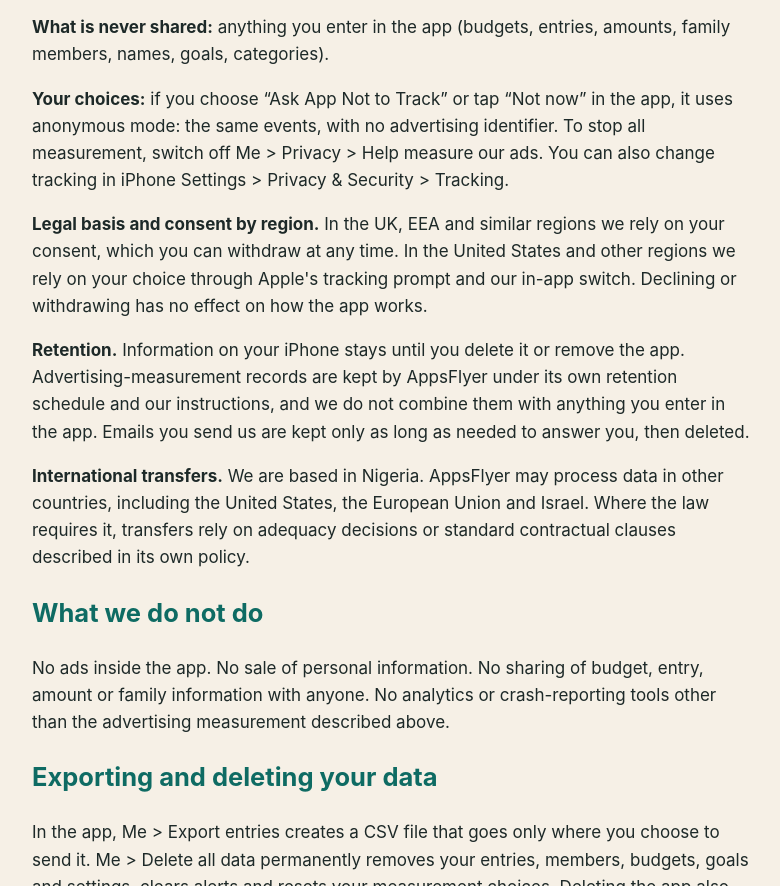
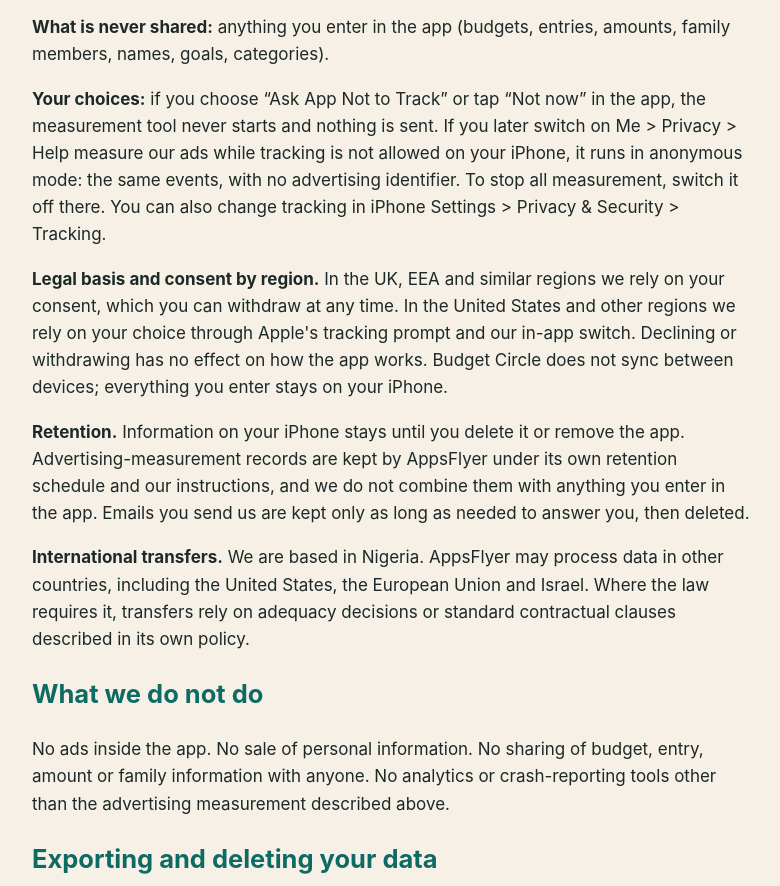
Before and after one commit to benologous/budgetcircle, a plain HTML site: page privacy.html in a window 1280 px wide. Shown: the part 1358-2244 px from the top of the page, without its empty margins (248-1028 px from the left). Drawn offline with Linux system fonts and the light colour scheme.

Commit message:
Add files via upload

```diff
--- a/privacy.html
+++ b/privacy.html
@@ -18,8 +18,8 @@
 <p>We advertise Budget Circle on third-party platforms. To learn which ads lead to installs and subscriptions we use AppsFlyer, which acts as a service provider on our instructions (see <a href="https://www.appsflyer.com/legal/privacy-policy/">AppsFlyer's privacy policy</a>).</p>
 <p><strong>What is shared:</strong> that the app was installed or opened, that onboarding was completed, that the paywall was viewed, and the plan, price and currency when you subscribe, together with technical information such as your device and app version and the IP address your phone connects from. If you allow tracking in Apple's prompt, an advertising identifier is included too.</p>
 <p><strong>What is never shared:</strong> anything you enter in the app (budgets, entries, amounts, family members, names, goals, categories).</p>
-<p><strong>Your choices:</strong> if you choose &ldquo;Ask App Not to Track&rdquo; or tap &ldquo;Not now&rdquo; in the app, it uses anonymous mode: the same events, with no advertising identifier. To stop all measurement, switch off Me &gt; Privacy &gt; Help measure our ads. You can also change tracking in iPhone Settings &gt; Privacy &amp; Security &gt; Tracking.</p>
-<p><strong>Legal basis and consent by region.</strong> In the UK, EEA and similar regions we rely on your consent, which you can withdraw at any time. In the United States and other regions we rely on your choice through Apple's tracking prompt and our in-app switch. Declining or withdrawing has no effect on how the app works.</p>
+<p><strong>Your choices:</strong> if you choose &ldquo;Ask App Not to Track&rdquo; or tap &ldquo;Not now&rdquo; in the app, the measurement tool never starts and nothing is sent. If you later switch on Me &gt; Privacy &gt; Help measure our ads while tracking is not allowed on your iPhone, it runs in anonymous mode: the same events, with no advertising identifier. To stop all measurement, switch it off there. You can also change tracking in iPhone Settings &gt; Privacy &amp; Security &gt; Tracking.</p>
+<p><strong>Legal basis and consent by region.</strong> In the UK, EEA and similar regions we rely on your consent, which you can withdraw at any time. In the United States and other regions we rely on your choice through Apple's tracking prompt and our in-app switch. Declining or withdrawing has no effect on how the app works. Budget Circle does not sync between devices; everything you enter stays on your iPhone.</p>
 <p><strong>Retention.</strong> Information on your iPhone stays until you delete it or remove the app. Advertising-measurement records are kept by AppsFlyer under its own retention schedule and our instructions, and we do not combine them with anything you enter in the app. Emails you send us are kept only as long as needed to answer you, then deleted.</p>
 <p><strong>International transfers.</strong> We are based in Nigeria. AppsFlyer may process data in other countries, including the United States, the European Union and Israel. Where the law requires it, transfers rely on adequacy decisions or standard contractual clauses described in its own policy.</p>
 <h2>What we do not do</h2>
```
